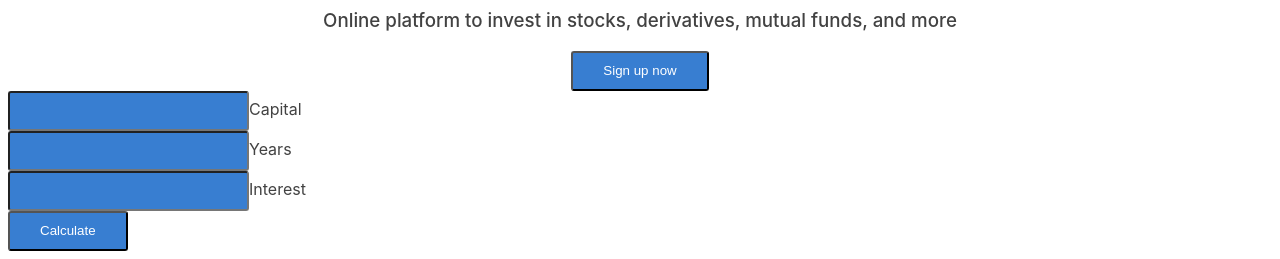
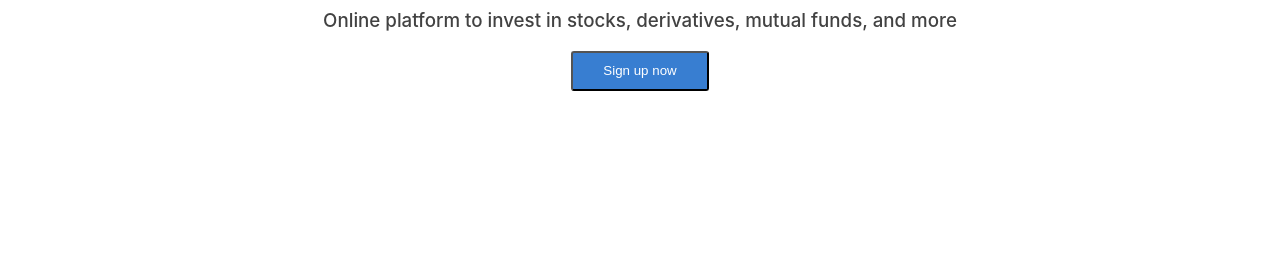
Before and after one commit to Eshan-Sharma/zerodha-landing, a plain HTML site: page index.html in a window 1280 px wide. Shown: the part 612-871 px from the top of the page. After the commit the page ends 800 px from the top, so only its background shows below. Drawn offline with Linux system fonts and the light colour scheme.

Commit message:
comment: future use functionality

```diff
--- a/index.html
+++ b/index.html
@@ -43,7 +43,7 @@
 
     </div>
 
-    <div style="width: 900; border: #424242;">
+    <!-- <div style="width: 900; border: #424242;">
         <div>
             <input style="border-radius: 3px; background-color: #387ED1 ;color: #fff; padding: 10px 30px; text-align: center; line-height: 1.2em; font-weight: 500; text-decoration: none; white-space: nowrap; cursor: pointer;">Capital</Input>
         </div>
@@ -56,6 +56,6 @@
         <div>
             <button style="border-radius: 3px; background-color: #387ED1 ;color: #fff; padding: 10px 30px; text-align: center; line-height: 1.2em; font-weight: 500; text-decoration: none; white-space: nowrap; cursor: pointer;">Calculate</button>
         </div>
-    </div>
+    </div> -->
 </body>
 </html>
```
